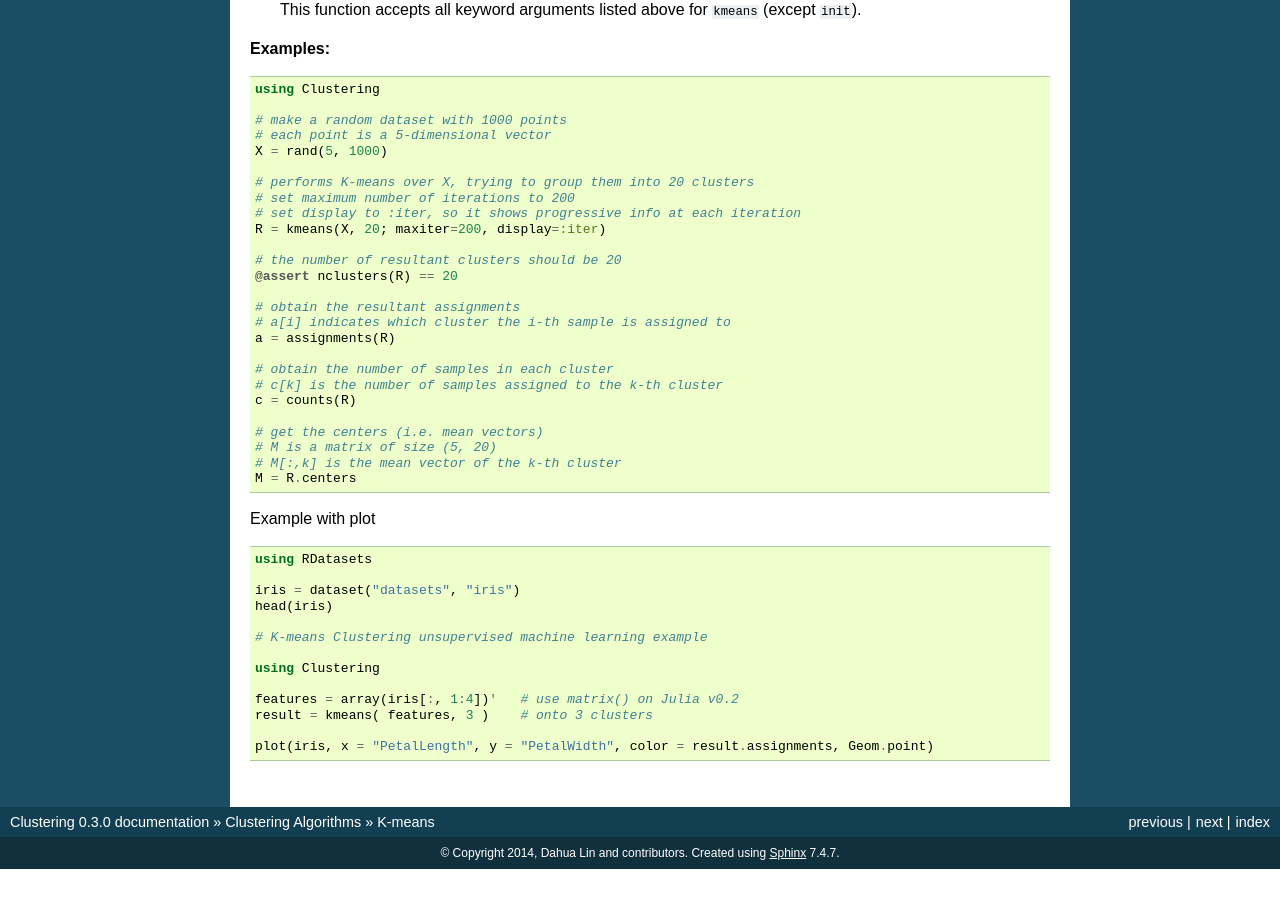
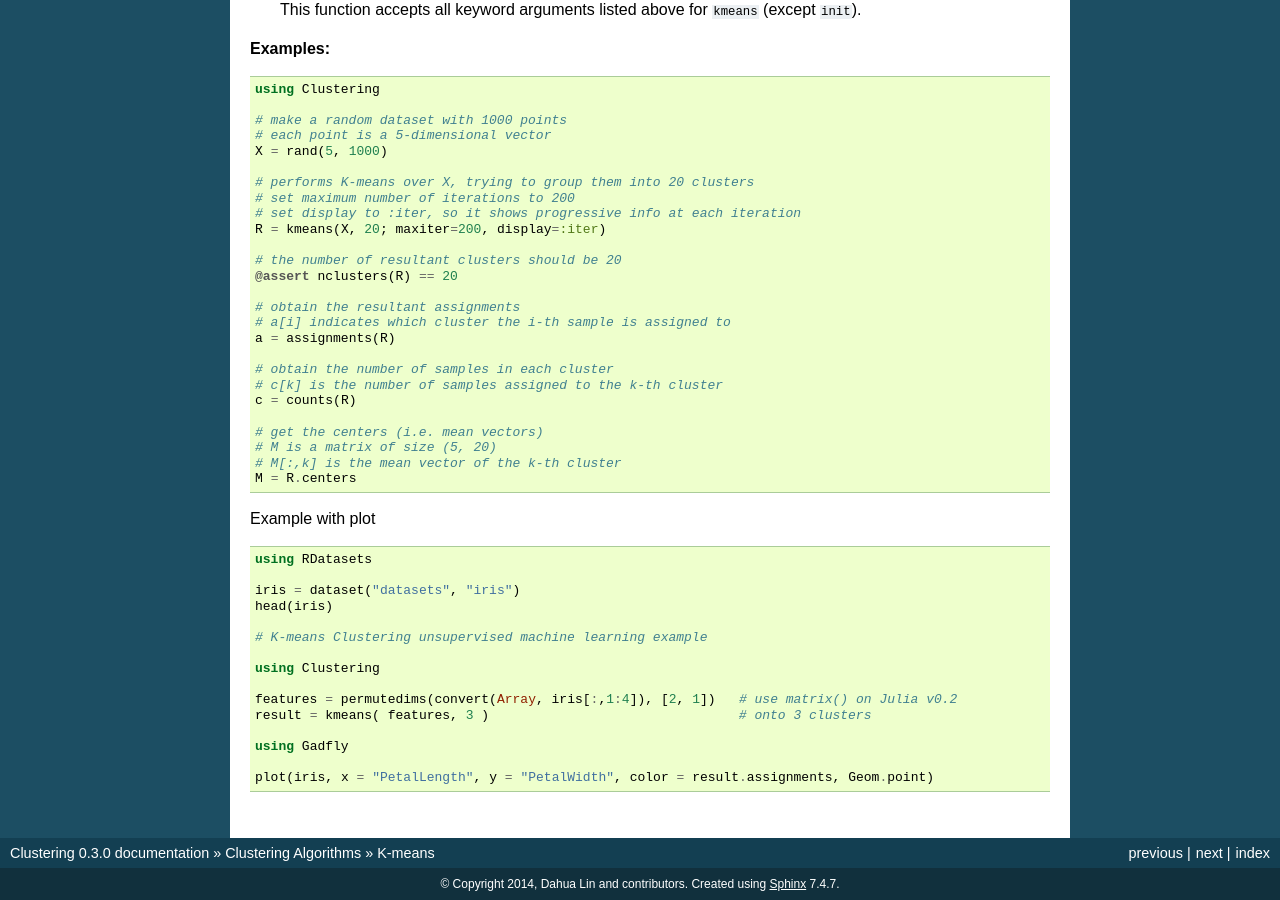
Before and after one commit to JuliaStats/Clustering.jl, a Sphinx documentation site: the page built from doc/source/kmeans.rst, in a window 1280 px wide and 900 px high, scrolled down 1303 px. Built offline with Sphinx 7.4.7, drawn with Linux system fonts in a browser that asks for light colours; formulas are drawn with MathJax 3; before the commit the page ends 2172 px from its top, so only the background shows below that.

Commit message:
Update kmeans.rst
explicitely load gadfly, and extract the features in a way that triggers no warning in 0.5.0 using the latest DataFrames release

```diff
--- a/doc/source/kmeans.rst
+++ b/doc/source/kmeans.rst
@@ -124,7 +124,9 @@ Example with plot
 
     using Clustering
 
-    features = array(iris[:, 1:4])'   # use matrix() on Julia v0.2
-    result = kmeans( features, 3 )    # onto 3 clusters
+    features = permutedims(convert(Array, iris[:,1:4]), [2, 1])   # use matrix() on Julia v0.2
+    result = kmeans( features, 3 )                                # onto 3 clusters
+
+    using Gadfly
 
     plot(iris, x = "PetalLength", y = "PetalWidth", color = result.assignments, Geom.point)
```
